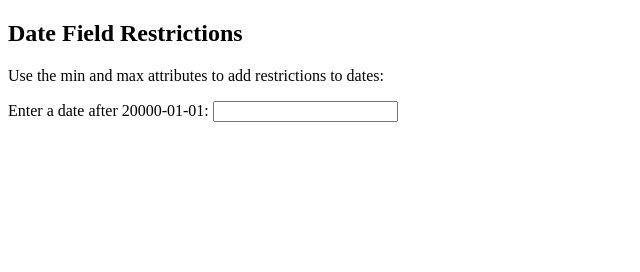
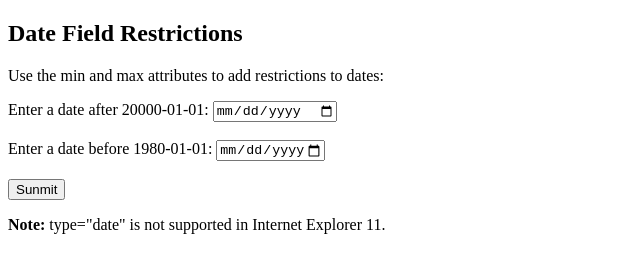
Before and after one commit to CruzKayRayane/CruzKayRayane.github.io, a plain HTML site: page teste.html in a window 1280 px wide. Shown: the whole page, without its empty margins (0-640 px from the left). Drawn offline with Linux system fonts and the light colour scheme.

Commit message:
Update teste.html

```diff
--- a/teste.html
+++ b/teste.html
@@ -8,6 +8,15 @@
 
   <form action"/action_page.php">
     <label for="datemin">Enter a date after 20000-01-01:</label>
-    <input
+    <input type="date" id="datemin" name"datemin" min="2000-01-02"><br><br>
+
+    <label for="datemax">Enter a date before 1980-01-01:</label>
+    <input type="date" id="datemax" name="datemax" max="1979-12-31"><br><br>
+
+    <input type="submit" value="Sunmit">
+  </form>
+
+  <p><strong>Note:</strong> type="date" is not supported in Internet Explorer 11.</p>
+
 </body>
 </html>
```
